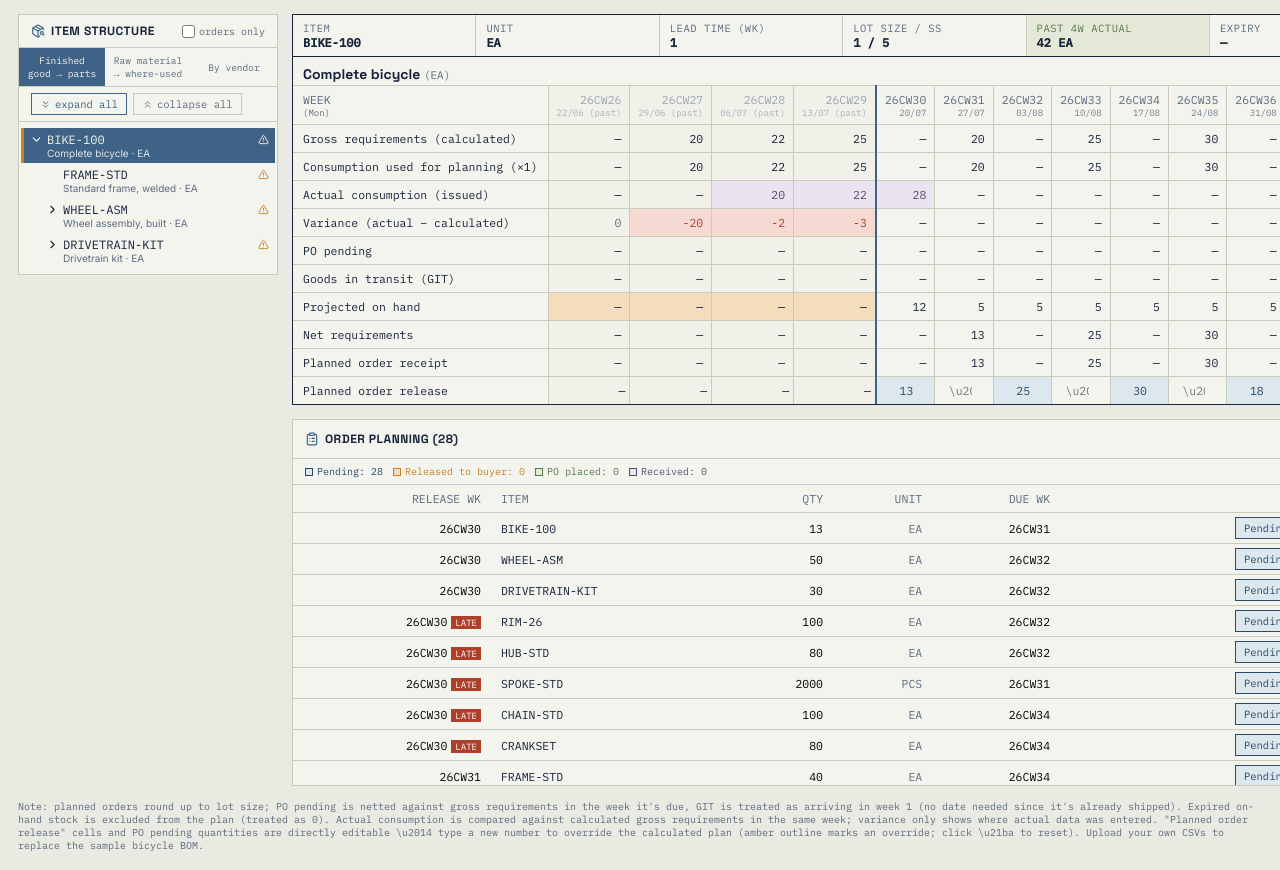
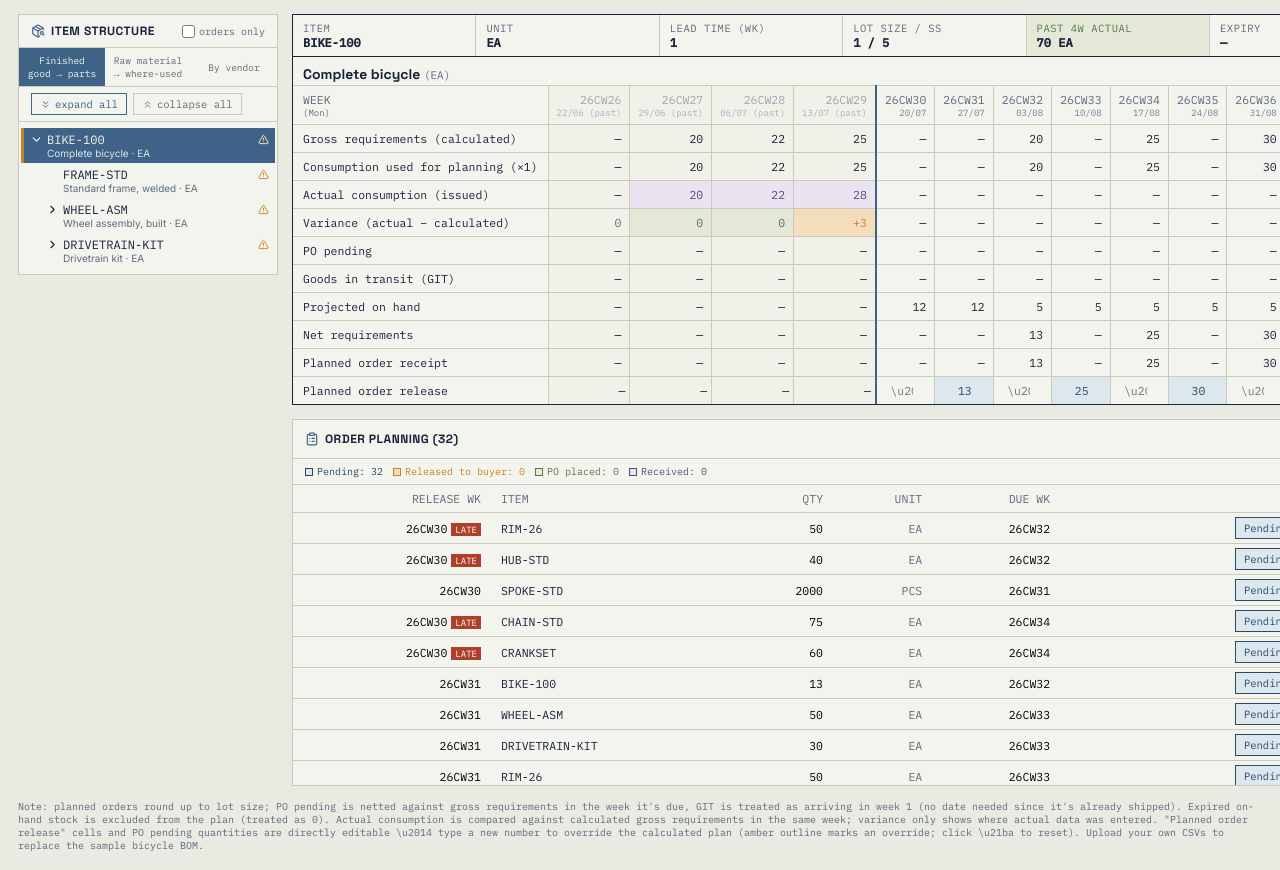
Before and after one commit to teeraponghf-cmd/MRP-Dashbboard1, a React (Vite) app: page / in a window 1280 px wide. Shown: the part 604-1474 px from the top of the page. Built offline with nearby package versions, Linux system fonts and the light colour scheme.

Commit message:
Update MRPDashboard.jsx

```diff
--- a/src/MRPDashboard.jsx
+++ b/src/MRPDashboard.jsx
@@ -27,22 +27,22 @@ const SAMPLE_INVENTORY = [
 ];
 
 const SAMPLE_DEMAND = [
-  // Historical Demand (Past 4 weeks) to generate variances
-  { item: "BIKE-100", week: -2, quantity: 20 },
-  { item: "BIKE-100", week: -1, quantity: 22 },
-  { item: "BIKE-100", week: 0, quantity: 25 },
+  // Historical Demand (Past weeks)
+  { item: "BIKE-100", week: "26CW27", quantity: 20 },
+  { item: "BIKE-100", week: "26CW28", quantity: 22 },
+  { item: "BIKE-100", week: "26CW29", quantity: 25 },
   // Future Demand
-  { item: "BIKE-100", week: 2, quantity: 20 },
-  { item: "BIKE-100", week: 4, quantity: 25 },
-  { item: "BIKE-100", week: 6, quantity: 30 },
-  { item: "BIKE-100", week: 8, quantity: 18 },
-  { item: "BIKE-100", week: 10, quantity: 22 },
-  { item: "SPOKE-STD", week: 3, quantity: 200 },
+  { item: "BIKE-100", week: "26CW32", quantity: 20 },
+  { item: "BIKE-100", week: "26CW34", quantity: 25 },
+  { item: "BIKE-100", week: "26CW36", quantity: 30 },
+  { item: "BIKE-100", week: "26CW38", quantity: 18 },
+  { item: "BIKE-100", week: "26CW40", quantity: 22 },
+  { item: "SPOKE-STD", week: "26CW33", quantity: 200 },
 ];
 
 const SAMPLE_PO_PENDING = [
-  { item: "CHAIN-STD", week: 2, quantity: 25, po_number: "TPO4471", vendor: "Shimano Trading Co." },
-  { item: "WHEEL-ASM", week: 1, quantity: 10, po_number: "TPO4455", vendor: "Taiwan Wheel Works" },
+  { item: "CHAIN-STD", week: "26CW32", quantity: 25, po_number: "TPO4471", vendor: "Shimano Trading Co." },
+  { item: "WHEEL-ASM", week: "26CW31", quantity: 10, po_number: "TPO4455", vendor: "Taiwan Wheel Works" },
 ];
 
 const SAMPLE_GIT = [
@@ -50,20 +50,19 @@ const SAMPLE_GIT = [
 ];
 
 const SAMPLE_ACTUAL_CONSUMPTION = [
-  { item: "BIKE-100", week: "26CW28", quantity: 20 },
-  { item: "BIKE-100", week: "26CW29", quantity: 22 },
-  { item: "BIKE-100", week: "26CW30", quantity: 28 }, // Example of over-consumption
+  { item: "BIKE-100", week: "26CW27", quantity: 20 },
+  { item: "BIKE-100", week: "26CW28", quantity: 22 },
+  { item: "BIKE-100", week: "26CW29", quantity: 28 },
   { item: "FRAME-STD", week: "26CW27", quantity: 20 },
   { item: "FRAME-STD", week: "26CW28", quantity: 25 },
   { item: "FRAME-STD", week: "26CW29", quantity: 18 },
   { item: "WHEEL-ASM", week: "26CW27", quantity: 40 },
   { item: "WHEEL-ASM", week: "26CW28", quantity: 50 },
-  { item: "WHEEL-ASM", week: "26CW29", quantity: 36 }, // Example of under-consumption
+  { item: "WHEEL-ASM", week: "26CW29", quantity: 36 },
   { item: "SPOKE-STD", week: "26CW27", quantity: 1280 },
   { item: "SPOKE-STD", week: "26CW28", quantity: 1600 },
   { item: "CHAIN-STD", week: "26CW27", quantity: 20 },
 ];
-
 
 const SAMPLE_BATCHES = [
   { item: "SPOKE-STD", batch_no: "SPK-B1", quantity: 300, expiry_date: "2026-07-01" },
@@ -150,7 +149,7 @@ function parseWeekToIndex(weekValue, startMonday) {
     return Math.round((target - startMonday) / (7 * 86400000));
   }
   const n = Number(s);
-  return Number.isFinite(n) ? n - 1 : 0; // week 1 = current, week 0 = -1 (last week)
+  return Number.isFinite(n) ? n - 1 : 0;
 }
 
 // ---------- MRP engine ----------
@@ -347,11 +346,21 @@ function runMRP({ bom, inventory, demand, poPending, git, actualConsumption, bat
       }
     }
 
+    // กระจายแผนไปยังชิ้นส่วนลูก
     const kids = childrenOf[item] || [];
     kids.forEach(({ component, qty_per }) => {
       grossReq[component] = grossReq[component] || new Array(totalCols).fill(0);
       for (let i = 0; i < totalCols; i++) {
-        grossReq[component][i] += (plannedRelease[i] || 0) * qty_per;
+        if (i < HW) {
+          // สัปดาห์อดีต: ดึง Gross Req จากแม่ ถอยหลังตาม Lead Time เพื่อเป็นแผนให้ชิ้นส่วนลูก
+          const pastReleaseIdx = i - leadTime;
+          if (pastReleaseIdx >= 0) {
+            grossReq[component][pastReleaseIdx] += (gr[i] || 0) * qty_per;
+          }
+        } else {
+          // สัปดาห์อนาคต: ดึงจาก Planned Release ของแม่
+          grossReq[component][i] += (plannedRelease[i] || 0) * qty_per;
+        }
       }
     });
 
@@ -389,7 +398,6 @@ function runMRP({ bom, inventory, demand, poPending, git, actualConsumption, bat
       git: gitByItem[item] || new Array(horizon).fill(0),
       actualConsumption: actualCons,
       pastActualTotal,
-      // Variance: Calculate in history columns if i < HW, else null
       consumptionVariance: gr.map((v, i) => i < HW ? (actualCons[i] - v) : null),
       projOnHand,
       netReq,
@@ -864,7 +872,7 @@ function RecordGrid({ rec, weeks, weekLabels, weekDates, historyWeeks, onAdjustP
                   let color = COLORS.ink;
                   let bg = "transparent";
                   if (r.kind === "poh" && v < 0) { color = "#fff"; bg = COLORS.rust; }
-                  else if (r.kind === "poh" && v < rec.safety) { bg = "#F3DDBC"; }
+                  else if (r.kind === "poh" && v !== null && v < rec.safety) { bg = "#F3DDBC"; }
                   if (r.kind === "prel" && v > 0 && rec.pastDue[i]) { color = "#fff"; bg = COLORS.rust; }
                   else if (r.kind === "prel" && v > 0) { bg = "#DCE7EE"; color = COLORS.steelDeep; }
                   if (r.kind === "po" && v > 0) { bg = "#F3DDBC"; color = COLORS.amber; }
@@ -1410,16 +1418,16 @@ export default function MRPDashboard() {
         <UploadSlot label="Inventory Master" hint="item, on_hand, lead_time_weeks, lot_size, safety_stock, safety_factor, vendor, unit_price, expiry_date"
           onFile={handleFile("inventory", setInventory)} loaded={loadedFlags.inventory} count={inventory.length}
           onSample={() => { setInventory(SAMPLE_INVENTORY); setLoadedFlags((f) => ({ ...f, inventory: false })); }} />
-        <UploadSlot label="Demand Schedule" hint="item, week (e.g. 26CW29 or 1,2,3...), quantity"
+        <UploadSlot label="Demand Schedule" hint="item, week (e.g. 26CW25), quantity"
           onFile={handleFile("demand", setDemand)} loaded={loadedFlags.demand} count={demand.length}
           onSample={() => { setDemand(SAMPLE_DEMAND); setLoadedFlags((f) => ({ ...f, demand: false })); }} />
-        <UploadSlot label="Actual Consumption (เบิกจริง)" hint="item, week (0=last wk, -1=2 wks ago, or CW), qty"
+        <UploadSlot label="Actual Consumption (เบิกจริง)" hint="item, week (e.g. 26CW25), quantity"
           onFile={handleFile("actualConsumption", setActualConsumption)} loaded={loadedFlags.actualConsumption} count={actualConsumption.length}
           onSample={() => { setActualConsumption(SAMPLE_ACTUAL_CONSUMPTION); setLoadedFlags((f) => ({ ...f, actualConsumption: false })); }} />
         <UploadSlot label="Batches / Lots (expiry)" hint="item, batch_no, quantity, expiry_date"
           onFile={handleFile("batches", setBatches)} loaded={loadedFlags.batches} count={batches.length}
           onSample={() => { setBatches(SAMPLE_BATCHES); setLoadedFlags((f) => ({ ...f, batches: false })); }} />
-        <UploadSlot label="PO Pending" hint="item, week (e.g. 26CW29 or 1,2,3...), quantity, po_number, vendor"
+        <UploadSlot label="PO Pending" hint="item, week (e.g. 26CW25), quantity, po_number, vendor"
           onFile={handlePoPendingFile} loaded={loadedFlags.poPending} count={scheduledReceiptsPO.length}
           onSample={() => { setScheduledReceiptsPO(SAMPLE_PO_PENDING); setScheduledReceiptsPOOriginal(SAMPLE_PO_PENDING); setLoadedFlags((f) => ({ ...f, poPending: false })); }} />
         <UploadSlot label="GIT (Goods In Transit)" hint="item, quantity (arrives this week, no date needed)"
```
